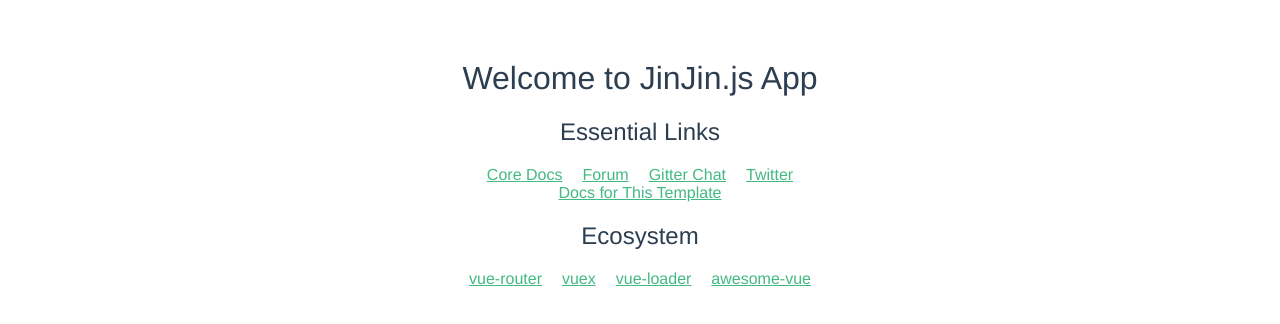
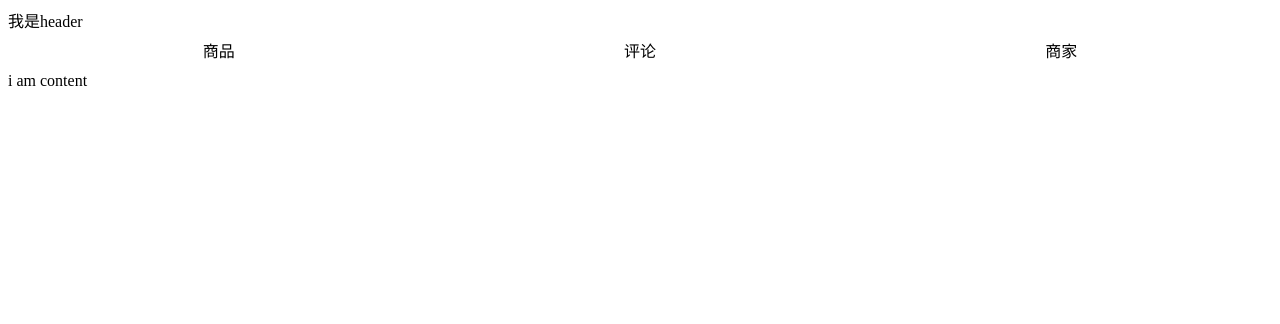
Before and after one commit to MyNameIsAngela/sell, a Vue app: page / in a window 1280 px wide. Shown: the top 324 px of the page. Built offline with nearby package versions, Linux system fonts and the light colour scheme.

Commit message:
组件拆分基本布局完成
过程中碰到的问题：
Q:依赖项配置一直报错
A:调整了很多遍各种loader的各种版本一直报错，后来把nodel_modules整个删了，重新npm install就好了

Q:去掉eslint约束
A：build/webpack.base.conf.js中 删掉eslint-loader项

```diff
--- a/index.html
+++ b/index.html
@@ -3,6 +3,8 @@
   <head>
     <meta charset="utf-8">
     <title>sell</title>
+    <meta name = "viewport" content = "width=device-width,initial-scale=1.0,maximum-scale=1.0,minimum-scale=1.0,user-scalable=no"
+    <link rel="stylesheet" type="text/css" href="static/css/reset.css">
   </head>
   <body>
     <div id="app"></div>
--- a/package.json
+++ b/package.json
@@ -27,6 +27,8 @@
     "connect-history-api-fallback": "^1.3.0",
     "copy-webpack-plugin": "^4.0.1",
     "css-loader": "^0.28.0",
+    "stylus": "^0.54.5",
+    "stylus-loader": "^2.1.1",
     "eslint": "^3.19.0",
     "eslint-friendly-formatter": "^2.0.7",
     "eslint-loader": "^1.7.1",
--- a/src/App.vue
+++ b/src/App.vue
@@ -1,23 +1,35 @@
 <template>
-  <div id="app">
-<!--     <img src="./assets/logo.png">
- -->    <router-view></router-view>
-  </div>
+	<div id="app">
+		<v-header></v-header>
+		<div class='tab'>
+			<div class="tab_item">商品</div>
+			<div class="tab_item">评论</div>
+			<div class="tab_item">商家</div>
+		</div>
+		<div class="content">
+			i am content
+		</div>
+	</div>
 </template>
 
 <script>
-export default {
-  name: 'app'
-}
+	import header from './components/header/header.vue';
+
+	export default {
+		components:{
+			'v-header': header
+		}
+	};
 </script>
 
-<style>
-#app {
-  font-family: 'Avenir', Helvetica, Arial, sans-serif;
-  -webkit-font-smoothing: antialiased;
-  -moz-osx-font-smoothing: grayscale;
-  text-align: center;
-  color: #2c3e50;
-  margin-top: 60px;
-}
+<style lang="stylus" res="stylesheet/stylus">
+#app
+	.tab
+		display: flex
+		width: 100%
+		height: 40px
+		line-height: 40px
+	.tab_item
+		flex: 100
+		text-align: center
 </style>
--- a/src/components/Hello.vue
+++ /dev/null
@@ -1,53 +0,0 @@
-<template>
-  <div class="hello">
-    <h1>{{ msg }}</h1>
-    <h2>Essential Links</h2>
-    <ul>
-      <li><a href="https://vuejs.org" target="_blank">Core Docs</a></li>
-      <li><a href="https://forum.vuejs.org" target="_blank">Forum</a></li>
-      <li><a href="https://gitter.im/vuejs/vue" target="_blank">Gitter Chat</a></li>
-      <li><a href="https://twitter.com/vuejs" target="_blank">Twitter</a></li>
-      <br>
-      <li><a href="http://vuejs-templates.github.io/webpack/" target="_blank">Docs for This Template</a></li>
-    </ul>
-    <h2>Ecosystem</h2>
-    <ul>
-      <li><a href="http://router.vuejs.org/" target="_blank">vue-router</a></li>
-      <li><a href="http://vuex.vuejs.org/" target="_blank">vuex</a></li>
-      <li><a href="http://vue-loader.vuejs.org/" target="_blank">vue-loader</a></li>
-      <li><a href="https://github.com/vuejs/awesome-vue" target="_blank">awesome-vue</a></li>
-    </ul>
-  </div>
-</template>
-
-<script>
-export default {
-  name: 'hello',
-  data () {
-    return {
-      msg: 'Welcome to JinJin.js App'
-    }
-  }
-}
-</script>
-
-<!-- Add "scoped" attribute to limit CSS to this component only -->
-<style scoped>
-h1, h2 {
-  font-weight: normal;
-}
-
-ul {
-  list-style-type: none;
-  padding: 0;
-}
-
-li {
-  display: inline-block;
-  margin: 0 10px;
-}
-
-a {
-  color: #42b983;
-}
-</style>
--- a/src/components/header/header.vue
+++ b/src/components/header/header.vue
@@ -0,0 +1,13 @@
+<template>
+	<div class="header">
+		我是header
+	</div>
+</template>
+
+<script type="text/ecmascript-6">
+	export default {};
+</script>
+
+<style lang="stylus" res="stylesheet/stylus">
+
+</style>
--- a/src/router/index.js
+++ b/src/router/index.js
@@ -1,15 +1,15 @@
-import Vue from 'vue'
-import Router from 'vue-router'
-import Hello from '@/components/Hello'
+import Vue from 'vue';
+import Router from 'vue-router';
+// import Hello from '@/components/Hello'
 
-Vue.use(Router)
+Vue.use(Router);
 
 export default new Router({
   routes: [
     {
       path: '/',
-      name: 'Hello',
-      component: Hello
+      name: 'Hello'
+      // component: Hello
     }
   ]
-})
+});
--- /dev/null
+++ b/static/css/reset.css
@@ -0,0 +1,90 @@
+/**
+ * Eric Meyer's Reset CSS v2.0 (http://meyerweb.com/eric/tools/css/reset/)
+ * http://cssreset.com
+ */
+html, body, div, span, applet, object, iframe,
+h1, h2, h3, h4, h5, h6, p, blockquote, pre,
+a, abbr, acronym, address, big, cite, code,
+del, dfn, em, img, ins, kbd, q, s, samp,
+small, strike, strong, sub, sup, tt, var,
+b, u, i, center,
+dl, dt, dd, ol, ul, li,
+fieldset, form, label, legend,
+table, caption, tbody, tfoot, thead, tr, th, td,
+article, aside, canvas, details, embed,
+figure, figcaption, footer, header,
+menu, nav, output, ruby, section, summary,
+time, mark, audio, video, input {
+    margin: 0;
+    padding: 0;
+    border: 0;
+    font-size: 100%;
+    font-weight: normal;
+    vertical-align: baseline;
+}
+
+/* HTML5 display-role reset for older browsers */
+article, aside, details, figcaption, figure,
+footer, header, menu, nav, section {
+    display: block;
+}
+
+body {
+    line-height: 1;
+}
+
+blockquote, q {
+    quotes: none;
+}
+
+blockquote:before, blockquote:after,
+q:before, q:after {
+    content: none;
+}
+
+table {
+    border-collapse: collapse;
+    border-spacing: 0;
+}
+
+/* custom */
+a {
+    color: #7e8c8d;
+    text-decoration: none;
+    -webkit-backface-visibility: hidden;
+}
+
+li {
+    list-style: none;
+}
+
+::-webkit-scrollbar {
+    width: 5px;
+    height: 5px;
+}
+
+::-webkit-scrollbar-track-piece {
+    background-color: rgba(0, 0, 0, 0.2);
+    -webkit-border-radius: 6px;
+}
+
+::-webkit-scrollbar-thumb:vertical {
+    height: 5px;
+    background-color: rgba(125, 125, 125, 0.7);
+    -webkit-border-radius: 6px;
+}
+
+::-webkit-scrollbar-thumb:horizontal {
+    width: 5px;
+    background-color: rgba(125, 125, 125, 0.7);
+    -webkit-border-radius: 6px;
+}
+
+html, body {
+    width: 100%;
+}
+
+body {
+    -webkit-text-size-adjust: none;
+    -webkit-tap-highlight-color: rgba(0, 0, 0, 0);
+}
```
Also changed, not shown: src/main.js (+5 -5 lines), .eslintrc.js, 2 other files (tests, documents, lock files or other folders).
